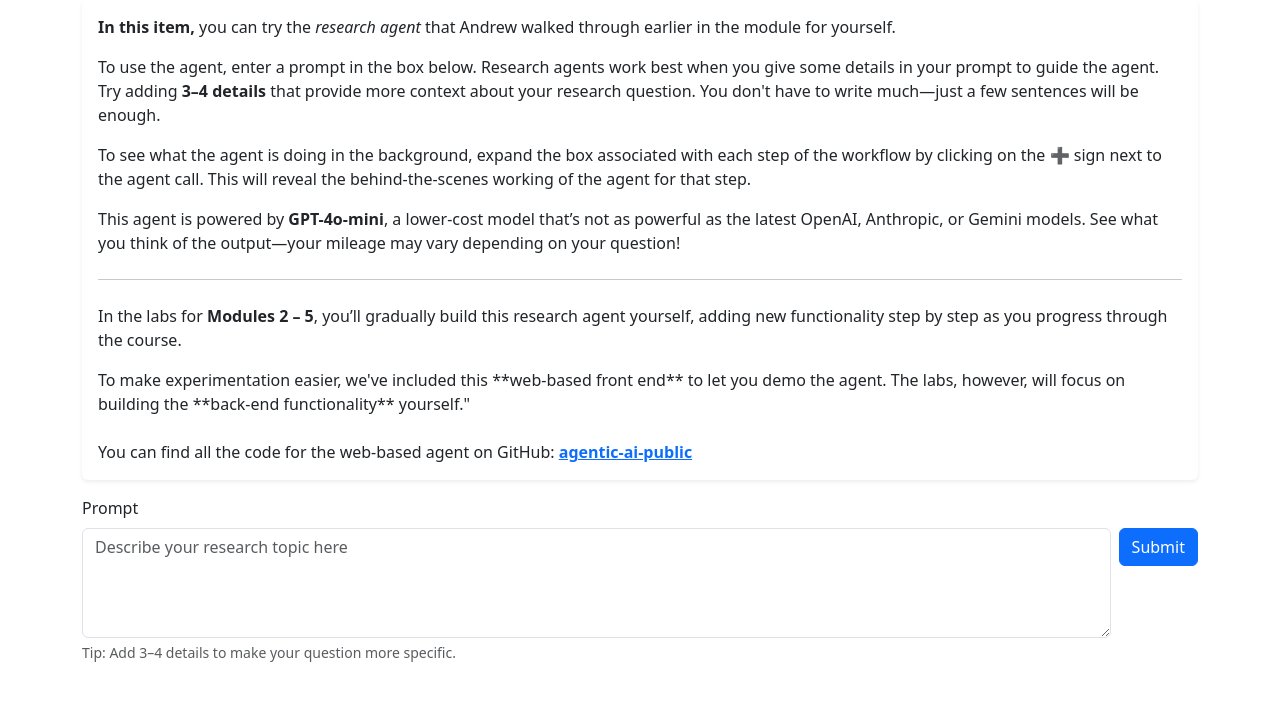
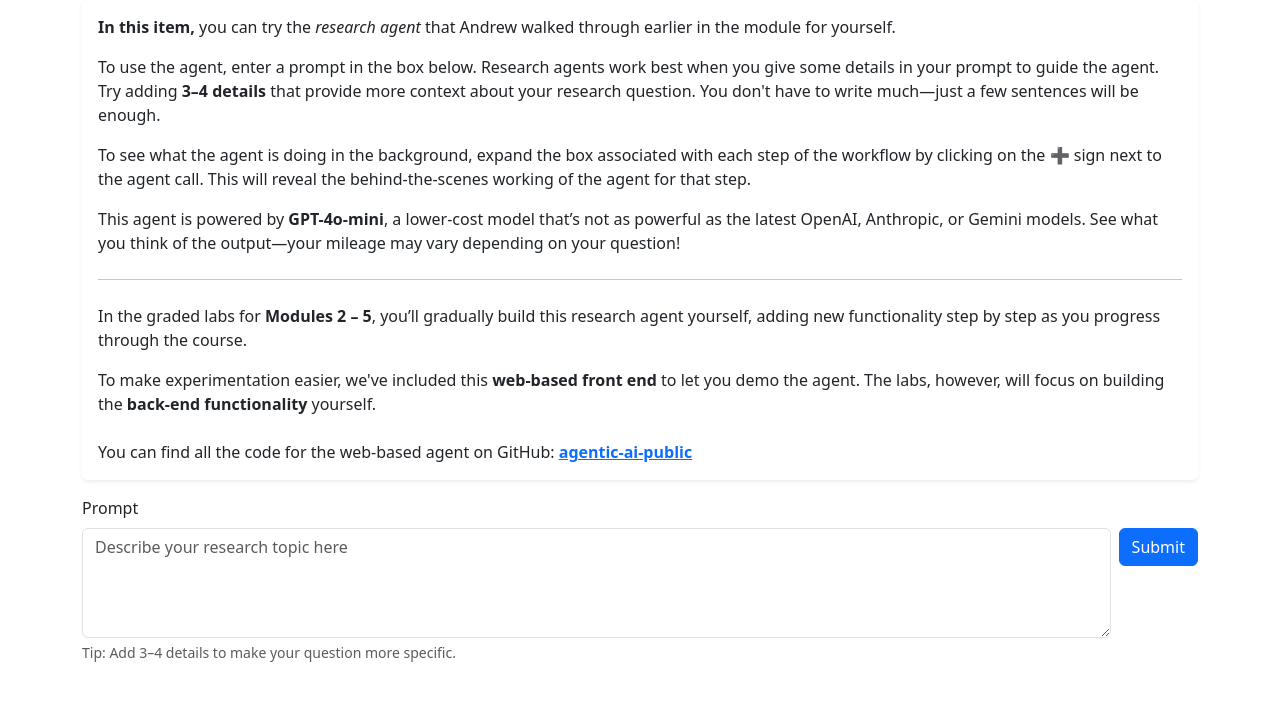
Before and after one commit to senghok510/agentic-ai-public, a FastAPI app: page / in a window 1280 px wide. Shown: the part 87-800 px from the top of the page. Run offline with FastAPI, Linux system fonts and the light colour scheme; some libraries are stand-ins or nearby versions.

```diff
--- a/templates/index.html
+++ b/templates/index.html
@@ -22,6 +22,7 @@
 <div class="container">
   <h2 class="mb-4">🧠 Reflective Research Agent — Planning and Tool Use</h2>
 
+<!-- Intro Card -->
 <!-- Intro Card -->
 <div class="card mb-3 shadow-sm border-0">
   <div class="card-body">
@@ -49,12 +50,13 @@
     <hr class="my-4">
 
     <p class="mb-3">
-      In the labs for <strong>Modules 2 – 5</strong>, you’ll gradually build this research agent yourself,
+      In the graded labs for <strong>Modules 2 – 5</strong>, you’ll gradually build this research agent yourself,
       adding new functionality step by step as you progress through the course.
     </p>
 
     <p class="mb-0">
-      To make experimentation easier, we've included this **web-based front end** to let you demo the agent. The labs, however, will focus on building the **back-end functionality** yourself."
+      To make experimentation easier, we've included this <strong>web-based front end</strong> to let you demo the agent.
+      The labs, however, will focus on building the <strong>back-end functionality</strong> yourself.
       <br><br>
       You can find all the code for the web-based agent on GitHub:
       <a href="https://github.com/https-deeplearning-ai/agentic-ai-public" target="_blank" class="link-primary fw-semibold">
@@ -63,6 +65,7 @@
     </p>
   </div>
 </div>
+
 
 
   <!-- Prompt area con textarea de 4 líneas -->
```
